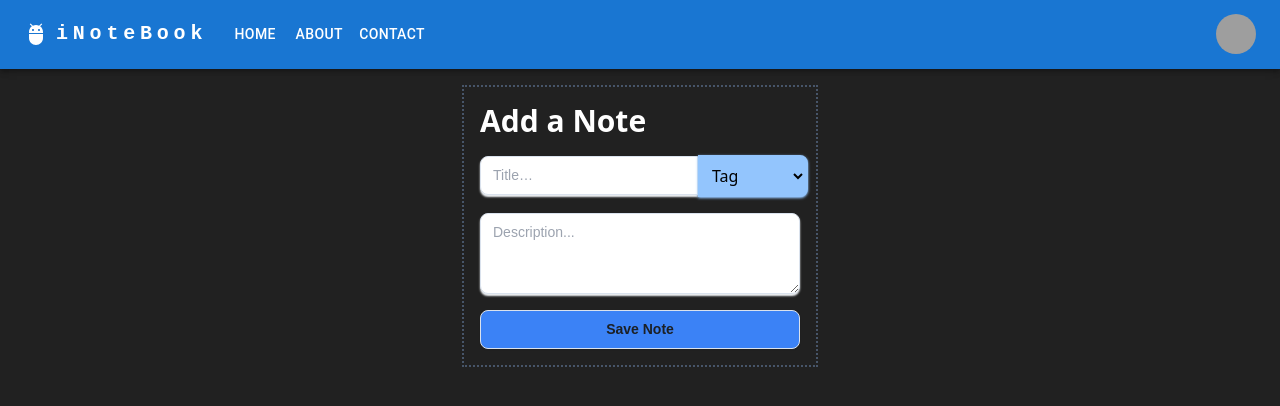
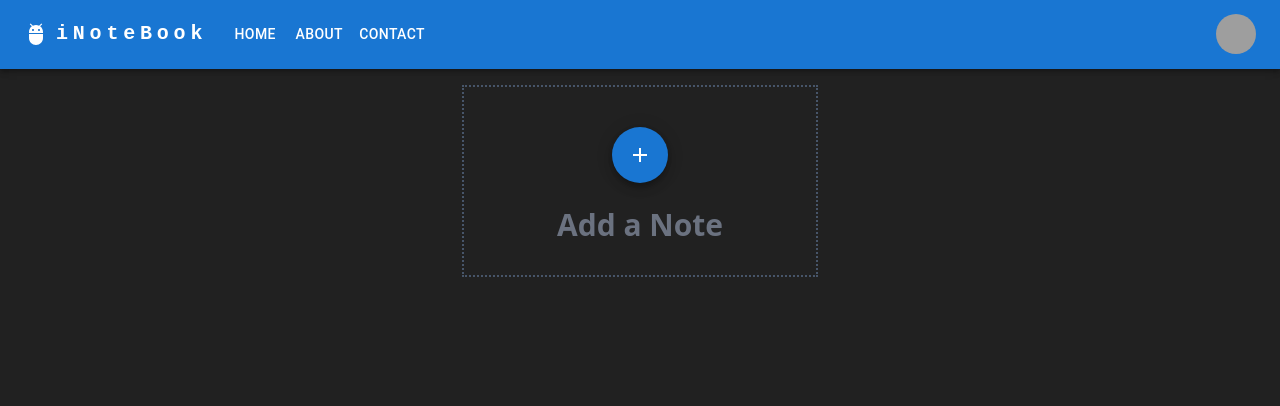
Before and after one commit to rahuljat1349/iNoteBook, a React (Vite) app in the folder noteBook-react/: page / in a window 1280 px wide. Shown: the top 406 px of the page. Built offline with nearby package versions, Linux system fonts and the light colour scheme; grey boxes are pictures that could not be loaded.

Commit message:
Added note form with toggle btn

```diff
--- a/noteBook-react/src/components/About.jsx
+++ b/noteBook-react/src/components/About.jsx
@@ -1,5 +1,17 @@
 import React from "react";
 
 export default function About() {
-  return <div className="text-white">About page</div>;
+  return (
+    <>
+
+        <div className=" flex flex-col gap-4 text-center px-24 py-12">
+          <h1 className="text-3xl">About iNoteBook</h1>
+          <p className="bg-yellow-950 text-lg">
+           This is a cloud based note book. You can save your different types of notes without letting the ads bother you.
+           we promise to keep your notes eternel.
+          </p>
+        </div>
+
+    </>
+  );
 }
--- a/noteBook-react/src/components/Contact.jsx
+++ b/noteBook-react/src/components/Contact.jsx
@@ -1,7 +1,20 @@
 import React from "react";
 
 const Contact = () => {
-  return <div className="text-white">This is contact page</div>;
+  return (
+    <>
+      <>
+        <div className=" flex flex-col gap-4 text-center px-24 py-12">
+          <h1 className="text-3xl">Contact Us</h1>
+          <p className="bg-yellow-950 text-lg flex flex-col">
+          <span> Email: <a href="">inotebook@yahoo.com</a></span>
+          <span> Phone: <a href="">1800*****97</a></span>
+
+          </p>
+        </div>
+      </>
+    </>
+  );
 };
 
 export default Contact;
--- a/noteBook-react/src/components/Home/Form.jsx
+++ b/noteBook-react/src/components/Home/Form.jsx
@@ -1,21 +1,35 @@
-import React from "react";
+import React, { useState } from "react";
 import Titleinput from "./Titleinput";
 import Textarea from "./TextArea";
 import Alert from "./Alert";
 import Taginput from "./Taginput";
+import Box from "@mui/material/Box";
+import Fab from "@mui/material/Fab";
+import AddIcon from "@mui/icons-material/Add";
 
 export default function Form() {
+  const [display, setDisplay] = useState("hidden");
+
   return (
     <>
-      <div className="w-full p-4 flex justify-center">
-        <div className="flex flex-col border-dotted border-slate-600 border-2 gap-4 p-4 ">
-          <h1 className="text-3xl font-semibold">Add a Note</h1>
-          <div className="flex items-center max-w-80">
-            <Titleinput />
-            <Taginput />
+      <div className="w-full text-center p-4 flex justify-center">
+        <div className="p-4 border-dotted border-slate-600 border-2">
+          <div className={`${display === ""?"hidden":""} w-80 py-4`}>
+            <Box onClick={()=>setDisplay("")} sx={{ "& > :not(style)": { m: 1 } }}>
+              <Fab color="primary" aria-label="add">
+                <AddIcon />
+              </Fab>
+            </Box>
           </div>
-          <Textarea />
-          <Alert />
+          <h1 className="text-3xl mb-4 duration-200 text-gray-500 font-semibold">Add a Note</h1>
+          <div className={`flex ${display} flex-col gap-4`}>
+            <div className="flex items-center max-w-80">
+              <Titleinput />
+              <Taginput />
+            </div>
+            <Textarea />
+            <Alert />
+          </div>
         </div>
       </div>
     </>
--- a/noteBook-react/src/components/Home/Home.jsx
+++ b/noteBook-react/src/components/Home/Home.jsx
@@ -10,8 +10,6 @@ export default function Home() {
       {/* form here */}
       <Form />
 
-
-
       {/* notes here */}
     </>
   );
```
